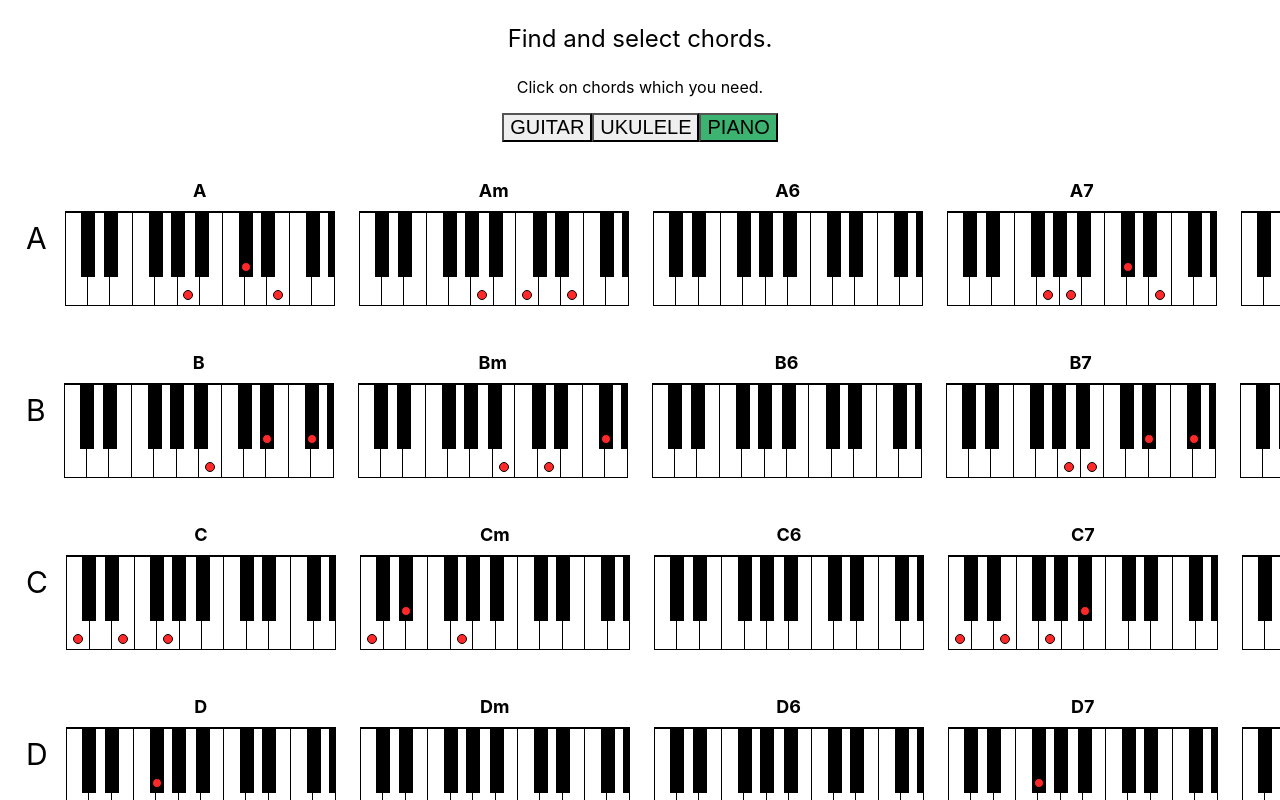
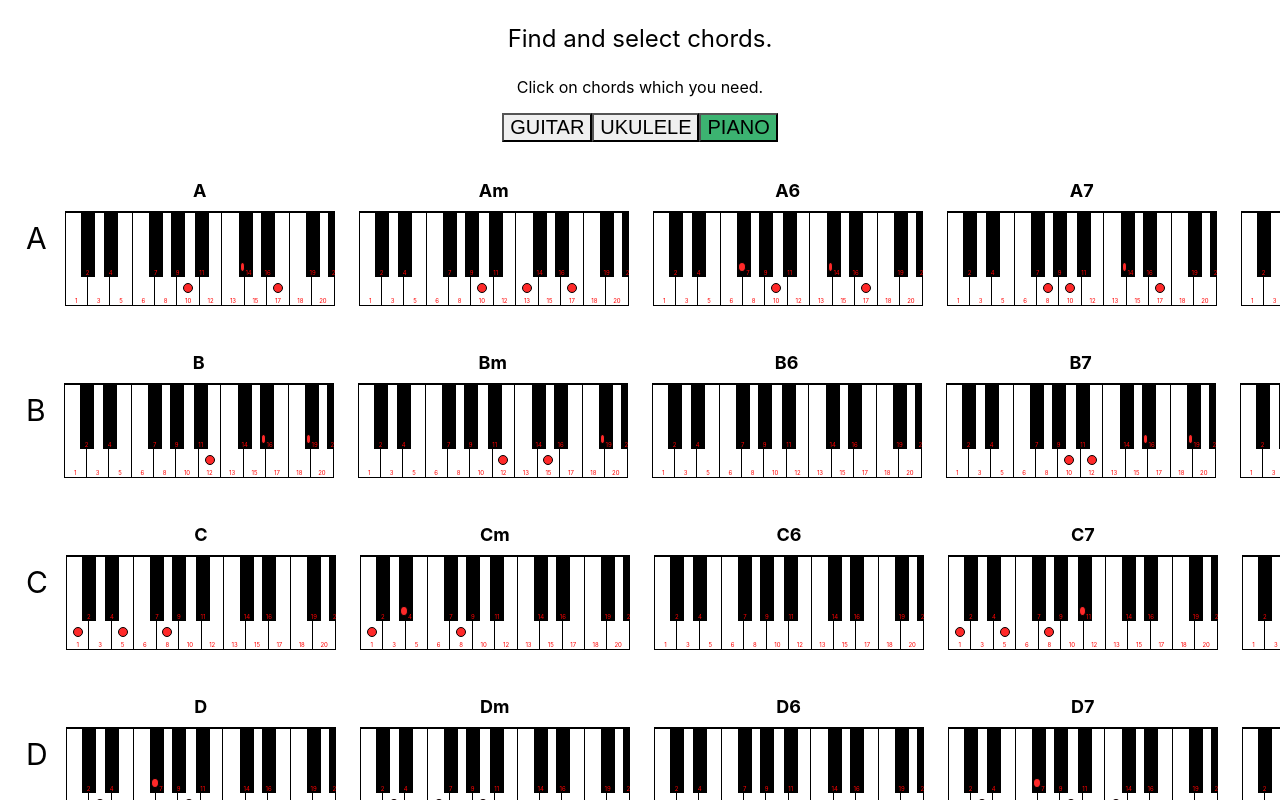
Before and after one commit to SVladikO/music_choird, a React (Create React App) app: page / in a window 1280 px wide. Both pictures are taken after a click on the button "PIANO". Shown: the top 800 px of the page. Built offline with nearby package versions, Linux system fonts and the light colour scheme.

Commit message:
Added piano chords

```diff
--- a/src/components/piano-chord/piano-chord.js
+++ b/src/components/piano-chord/piano-chord.js
@@ -26,9 +26,8 @@ export default function PianoChord(props) {
         return (
             <div>
                 {blackButtons.map(b => (
-                    <BlackBtn left={b.left}>{notes.includes(b.position) && <Dot/>}</BlackBtn>
-                ))
-                }
+                    <BlackBtn left={b.left}>{notes.includes(b.position) && <Dot/>}{b.position}</BlackBtn>
+                ))}
             </div>
         )
     }
@@ -37,7 +36,7 @@ export default function PianoChord(props) {
         return (
             <Tr>
                 {whiteButtons.map(b => (
-                    <PianoTd>{notes.includes(b) && <Dot/>}</PianoTd>
+                    <PianoTd>{notes.includes(b) && <Dot/>}{b}</PianoTd>
                 ))}
             </Tr>
         );
--- a/src/data/piano.js
+++ b/src/data/piano.js
@@ -3,10 +3,10 @@ const guitarData = [
         name: 'A', chords: [
             {name: 'A', notes: [10, 14, 17]},
             {name: 'Am', notes: [10, 13, 17]},
-            {name: 'A6', notes: []},
+            {name: 'A6', notes: [7, 10, 14, 17]},
             {name: 'A7', notes: [8, 10, 14, 17]},
-            {name: 'A9', notes: []},
-            {name: 'Am6', notes: []},
+            {name: 'A9', notes: [8, 10, 12, 14, 17]},
+            {name: 'Am6', notes: [10, 13, 17, 19]},
             {name: 'Am7', notes: [8, 10, 13, 17]},
             {name: 'Amaj7', notes: []},
             {name: 'A+', notes: []},
@@ -21,7 +21,7 @@ const guitarData = [
             {name: 'B7', notes: [10, 12, 16, 19]},
             {name: 'B9', notes: []},
             {name: 'Bm6', notes: []},
-            {name: 'Bm7', notes: [10,12,15,19]},
+            {name: 'Bm7', notes: [10, 12, 15, 19]},
             {name: 'Bmaj7', notes: []},
             {name: 'B+', notes: []},
             {name: 'Bsus', notes: []},
```
